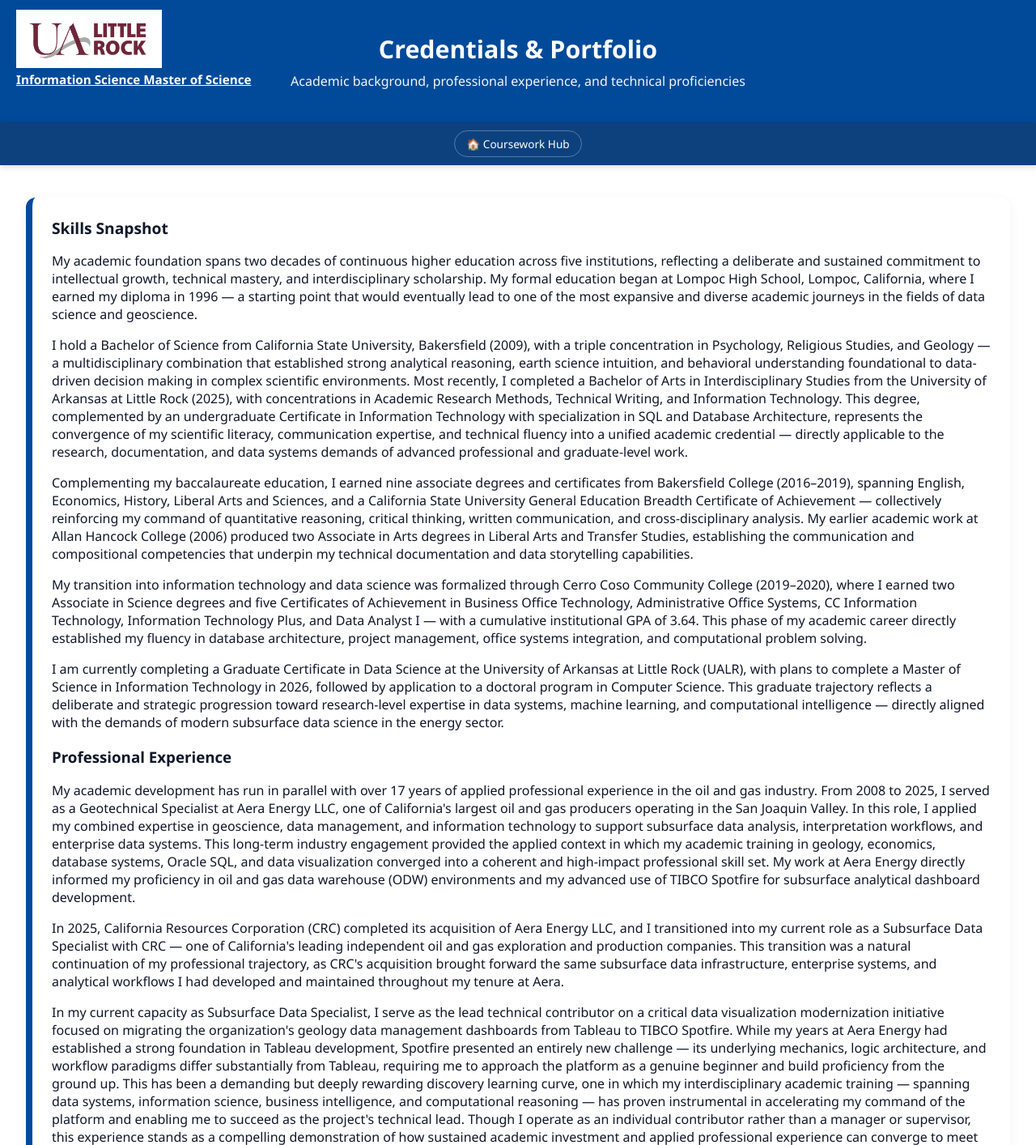
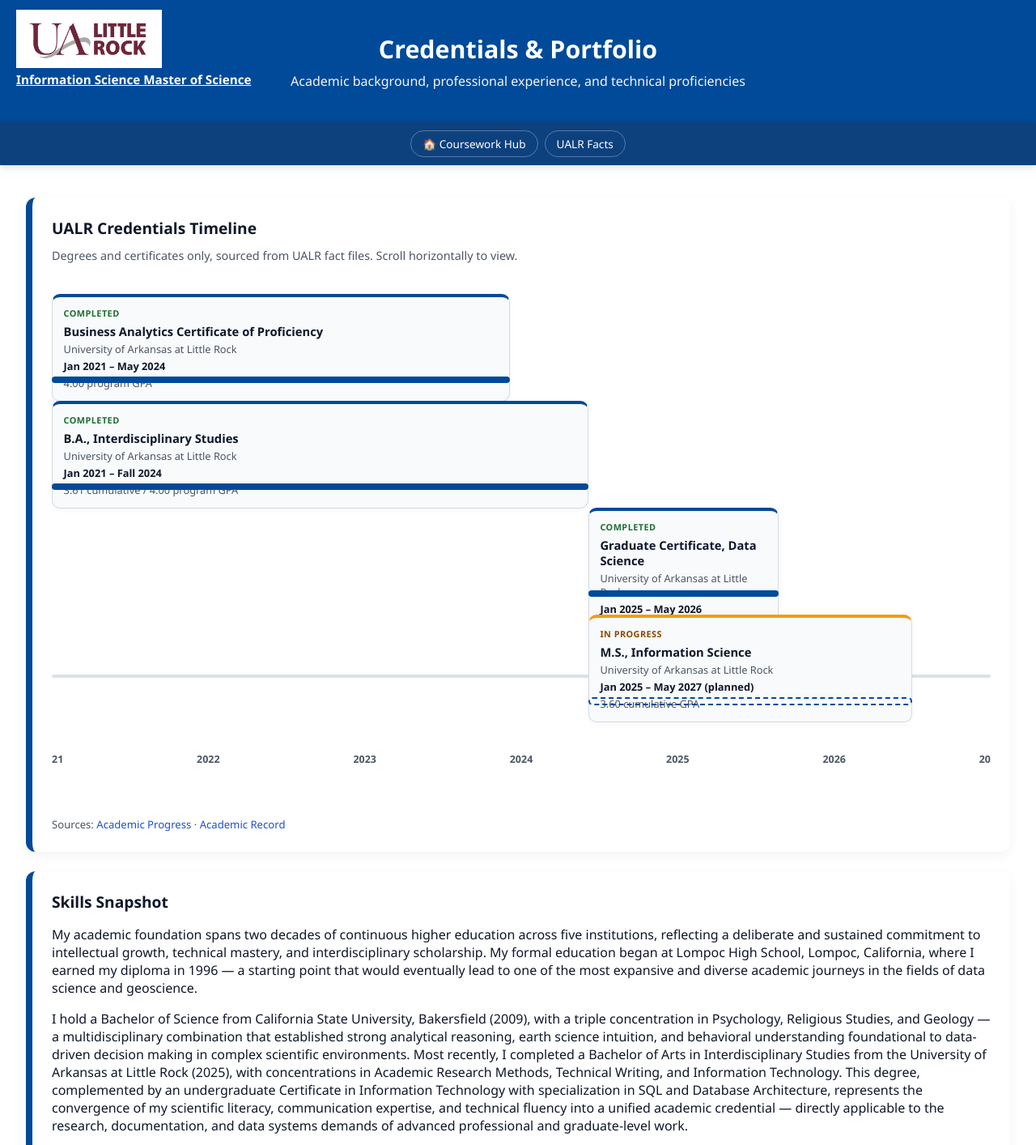
Before and after one commit to Porebo/2026Spring, a PHP site: page /credentials/index.html in a window 1280 px wide. Shown: the top 1414 px of the page at 81% size. Run offline with PHP 8.4, Linux system fonts and the light colour scheme.

Commit message:
Add UALR-only horizontal credentials timeline to credentials page (#6)
Render four UALR degrees and certificates from fact-file conferral dates
and GPAs on a horizontally scrollable timeline with completed vs
in-progress styling.

Co-authored-by: Cursor Agent <cursoragent@cursor.com>
Co-authored-by: Lester S Carcamo <Porebo@users.noreply.github.com>

```diff
--- a/credentials/index.html
+++ b/credentials/index.html
@@ -5,7 +5,7 @@
   <meta name="viewport" content="width=device-width, initial-scale=1.0">
   <meta name="description" content="Academic credentials, professional experience, and technical proficiencies for Lester S. Carcamo.">
   <title>Credentials &amp; Portfolio</title>
-  <link rel="stylesheet" href="styles.css?v=1">
+  <link rel="stylesheet" href="styles.css?v=2">
 </head>
 <body>
 
@@ -20,9 +20,19 @@
 
   <nav class="nav-bar" aria-label="Site links">
     <a href="../index.html">&#x1F3E0; Coursework Hub</a>
+    <a href="ualr-academic-progress-raw.html">UALR Facts</a>
   </nav>
 
   <div class="bento-grid">
+
+    <div class="bento-card credential-timeline-card">
+      <h2>UALR Credentials Timeline</h2>
+      <p class="credential-timeline-intro">Degrees and certificates only, sourced from UALR fact files. Scroll horizontally to view.</p>
+      <div class="credential-timeline-scroll">
+        <div data-ualr-credential-timeline></div>
+      </div>
+      <p class="credential-timeline-source">Sources: <a href="ualr-academic-progress-raw.html">Academic Progress</a> · <a href="ualr-academic-record-raw.html">Academic Record</a></p>
+    </div>
 
     <div class="bento-card skills-card">
       <h2>Skills Snapshot</h2>
@@ -65,6 +75,7 @@
 
   </div>
 
+  <script src="ualr-credentials-timeline.js"></script>
   <script src="education-components.js"></script>
 
 </body>
--- a/credentials/styles.css
+++ b/credentials/styles.css
@@ -232,6 +232,142 @@ a:hover {
   color: var(--text-muted);
 }
 
+.credential-timeline-card {
+  overflow: hidden;
+}
+
+.credential-timeline-intro,
+.credential-timeline-source {
+  margin: 0 0 0.75rem;
+  font-size: 0.9rem;
+  color: var(--text-muted);
+  line-height: 1.5;
+}
+
+.credential-timeline-source {
+  margin: 0.75rem 0 0;
+  font-size: 0.82rem;
+}
+
+.credential-timeline-scroll {
+  overflow-x: auto;
+  padding: 0.5rem 0 0.25rem;
+  scroll-snap-type: x proximity;
+  -webkit-overflow-scrolling: touch;
+}
+
+.credential-timeline-scroll [data-ualr-credential-timeline] {
+  position: relative;
+  min-width: 880px;
+  padding: 1rem 0 2.5rem;
+}
+
+.credential-timeline__track {
+  position: relative;
+  min-height: 560px;
+}
+
+.credential-timeline__line {
+  position: absolute;
+  left: 0;
+  right: 0;
+  top: 470px;
+  height: 4px;
+  background: var(--timeline-line);
+  border-radius: 999px;
+}
+
+.credential-timeline__spans {
+  position: relative;
+  min-height: 520px;
+}
+
+.credential-span {
+  position: absolute;
+  top: 0;
+  min-width: 150px;
+}
+
+.credential-span__bar {
+  position: absolute;
+  left: 0;
+  right: 0;
+  top: 102px;
+  height: 8px;
+  border-radius: 999px;
+  background: var(--primary);
+}
+
+.credential-span--in-progress .credential-span__bar {
+  border: 2px dashed var(--primary);
+  height: 6px;
+  background: transparent;
+}
+
+.credential-span__card {
+  background: #f8fafc;
+  border: 1px solid var(--line-color);
+  border-top: 4px solid var(--primary);
+  border-radius: 10px;
+  padding: 0.75rem 0.85rem;
+  box-shadow: 0 2px 8px rgba(0, 0, 0, 0.04);
+}
+
+.credential-span--in-progress .credential-span__card {
+  border-top-color: #f39c12;
+}
+
+.credential-span__status {
+  margin: 0 0 0.35rem;
+  font-size: 0.68rem;
+  font-weight: 700;
+  letter-spacing: 0.04em;
+  text-transform: uppercase;
+  color: #1f6f34;
+}
+
+.credential-span--in-progress .credential-span__status {
+  color: #8a4b00;
+}
+
+.credential-span__title {
+  margin: 0;
+  font-size: 0.92rem;
+  line-height: 1.3;
+}
+
+.credential-span__institution,
+.credential-span__dates,
+.credential-span__gpa {
+  margin: 0.25rem 0 0;
+  font-size: 0.8rem;
+  line-height: 1.35;
+}
+
+.credential-span__institution,
+.credential-span__gpa {
+  color: var(--text-muted);
+}
+
+.credential-span__dates {
+  font-weight: 600;
+  color: var(--text-main);
+}
+
+.credential-timeline__years {
+  position: relative;
+  height: 1.5rem;
+  margin-top: 0.35rem;
+}
+
+.credential-timeline__year {
+  position: absolute;
+  transform: translateX(-50%);
+  font-size: 0.78rem;
+  font-weight: 700;
+  color: var(--text-muted);
+}
+
 @media (max-width: 600px) {
   .timeline {
     grid-template-columns: repeat(auto-fill, minmax(260px, 1fr));
--- /dev/null
+++ b/credentials/ualr-credentials-timeline.js
@@ -0,0 +1,147 @@
+/**
+ * UALR credential timeline — facts only.
+ * Sources: ualr-academic-progress-raw.md, ualr-academic-record-raw.md
+ * (including confirmed conferral notes, 2026-07-28)
+ */
+const ualrCredentialTimeline = [
+  {
+    id: "ualr-bus-analytics-cp",
+    credential: "Business Analytics Certificate of Proficiency",
+    institution: "University of Arkansas at Little Rock",
+    status: "completed",
+    start: "2021-01",
+    end: "2024-05",
+    displayStart: "Jan 2021",
+    displayEnd: "May 2024",
+    gpa: "4.00 program GPA"
+  },
+  {
+    id: "ualr-ba-idst",
+    credential: "B.A., Interdisciplinary Studies",
+    institution: "University of Arkansas at Little Rock",
+    status: "completed",
+    start: "2021-01",
+    end: "2024-12",
+    displayStart: "Jan 2021",
+    displayEnd: "Fall 2024",
+    gpa: "3.61 cumulative / 4.00 program GPA"
+  },
+  {
+    id: "ualr-data-science-gc",
+    credential: "Graduate Certificate, Data Science",
+    institution: "University of Arkansas at Little Rock",
+    status: "completed",
+    start: "2025-01",
+    end: "2026-05",
+    displayStart: "Jan 2025",
+    displayEnd: "May 2026",
+    gpa: "3.60 cumulative GPA"
+  },
+  {
+    id: "ualr-ms-information-science",
+    credential: "M.S., Information Science",
+    institution: "University of Arkansas at Little Rock",
+    status: "in-progress",
+    start: "2025-01",
+    end: "2027-05",
+    displayStart: "Jan 2025",
+    displayEnd: "May 2027 (planned)",
+    gpa: "3.60 cumulative GPA"
+  }
+];
+
+const TIMELINE_RANGE = { startYear: 2021, endYear: 2027 };
+
+function parseYearMonth(value) {
+  const [year, month] = value.split("-").map(Number);
+  return { year, month: month || 1 };
+}
+
+function monthOffset(year, month) {
+  return (year - TIMELINE_RANGE.startYear) * 12 + (month - 1);
+}
+
+function createCredentialNode(item, lane) {
+  const start = parseYearMonth(item.start);
+  const end = parseYearMonth(item.end);
+  const rangeStart = monthOffset(TIMELINE_RANGE.startYear, 1);
+  const rangeEnd = monthOffset(TIMELINE_RANGE.endYear, 12);
+  const totalMonths = rangeEnd - rangeStart + 1;
+
+  const left = ((monthOffset(start.year, start.month) - rangeStart) / totalMonths) * 100;
+  const width = Math.max(
+    ((monthOffset(end.year, end.month) - monthOffset(start.year, start.month) + 1) / totalMonths) * 100,
+    4
+  );
+
+  const article = document.createElement("article");
+  article.className = `credential-span credential-span--${item.status}`;
+  article.style.left = `${left}%`;
+  article.style.width = `${width}%`;
+  article.style.top = `${lane * 132}px`;
+  article.setAttribute("role", "listitem");
+  article.setAttribute("aria-label", `${item.credential}, ${item.displayStart} to ${item.displayEnd}`);
+
+  const statusLabel = item.status === "completed" ? "Completed" : "In progress";
+
+  article.innerHTML = `
+    <div class="credential-span__bar" aria-hidden="true"></div>
+    <div class="credential-span__card">
+      <p class="credential-span__status">${statusLabel}</p>
+      <h3 class="credential-span__title">${item.credential}</h3>
+      <p class="credential-span__institution">${item.institution}</p>
+      <p class="credential-span__dates">${item.displayStart} – ${item.displayEnd}</p>
+      <p class="credential-span__gpa">${item.gpa}</p>
+    </div>
+  `;
+
+  return article;
+}
+
+function renderYearAxis(container) {
+  const axis = document.createElement("div");
+  axis.className = "credential-timeline__years";
+  axis.setAttribute("aria-hidden", "true");
+
+  for (let year = TIMELINE_RANGE.startYear; year <= TIMELINE_RANGE.endYear; year += 1) {
+    const tick = document.createElement("span");
+    tick.className = "credential-timeline__year";
+    tick.style.left = `${((year - TIMELINE_RANGE.startYear) / (TIMELINE_RANGE.endYear - TIMELINE_RANGE.startYear)) * 100}%`;
+    tick.textContent = String(year);
+    axis.appendChild(tick);
+  }
+
+  container.appendChild(axis);
+}
+
+function renderUalrCredentialTimeline(container) {
+  if (!container) return;
+
+  container.replaceChildren();
+  container.setAttribute("role", "list");
+  container.setAttribute("aria-label", "UALR credentials timeline");
+
+  const track = document.createElement("div");
+  track.className = "credential-timeline__track";
+
+  const line = document.createElement("div");
+  line.className = "credential-timeline__line";
+  line.setAttribute("aria-hidden", "true");
+  track.appendChild(line);
+
+  const spans = document.createElement("div");
+  spans.className = "credential-timeline__spans";
+
+  ualrCredentialTimeline.forEach((item, index) => {
+    spans.appendChild(createCredentialNode(item, index));
+  });
+
+  track.appendChild(spans);
+  container.appendChild(track);
+  renderYearAxis(container);
+}
+
+const timelineMount = document.querySelector("[data-ualr-credential-timeline]");
+if (timelineMount) {
+  renderUalrCredentialTimeline(timelineMount);
+}
```
Also changed, not shown: credentials/README.md.
